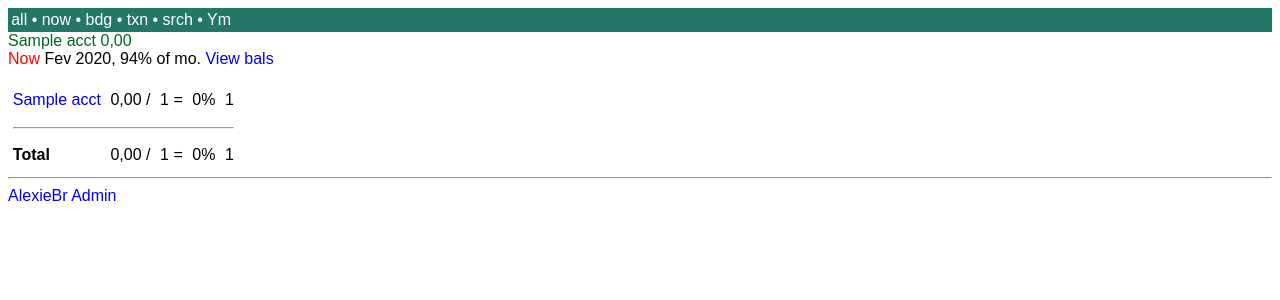
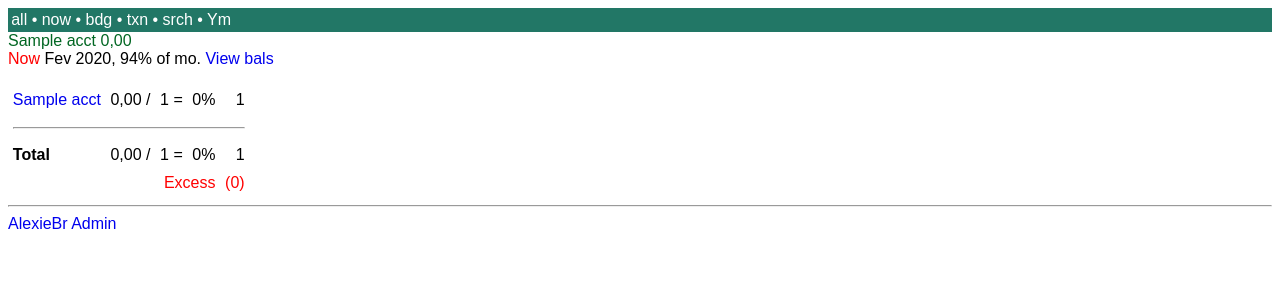
Before and after one commit to heitorchang/alexiebr, a Django app: page /budget/ in a window 1280 px wide. Shown: the top 300 px of the page. Run offline with Django 3.2, Linux system fonts and the light colour scheme; a user stored in the database is signed in; tables that the repository leaves empty hold one stand-in row (values such as "Sample post").

Commit message:
count excess expenses

```diff
--- a/alexieui/templates/alexieui/base.html
+++ b/alexieui/templates/alexieui/base.html
@@ -54,6 +54,10 @@
              color: #062;
          }
 
+         .red {
+             color: #F00;
+         }
+
          .nowr {
              white-space: nowrap;
          }
--- a/alexieui/templates/alexieui/budget.html
+++ b/alexieui/templates/alexieui/budget.html
@@ -48,6 +48,10 @@
             {% endif %}
         </td>
     </tr>
+    <tr>
+        <td class="rt red" colspan="4">Excess</td>
+        <td class="rt red">({{ excess_total | intcomma }})</td>
+    </tr>
 </table>
 
 {% endblock %}
--- a/alexieui/views.py
+++ b/alexieui/views.py
@@ -263,6 +263,8 @@ def budget(request):
     spent_total = 0
     budget_total = 0
 
+    excess_total = 0
+
     # assign an account to dict of all accounts
     for acct in Acct.objects.filter(user=request.user, budget__gt=0):
         accts[acct.id] = acct
@@ -292,6 +294,8 @@ def budget(request):
         acct.percent = ceil(acct.bal / acct.budget * 100)
         acct.remaining = floor(acct.budget - acct.bal)
         if acct.remaining < 0:
+            excess_total -= acct.remaining
+
             acct.remaining = "({:,})".format(abs(acct.remaining)).replace(",", ".")
         else:
             acct.remaining = "{:,}".format(acct.remaining).replace(",", ".")
@@ -323,6 +327,7 @@ def budget(request):
                    'budget_total': budget_total,
                    'total_percent': total_percent,
                    'total_remaining': total_remaining,
+                   'excess_total': excess_total,
                    'percentelapsed': percentelapsed,
                    'headerBals': headerBals})
 
```
